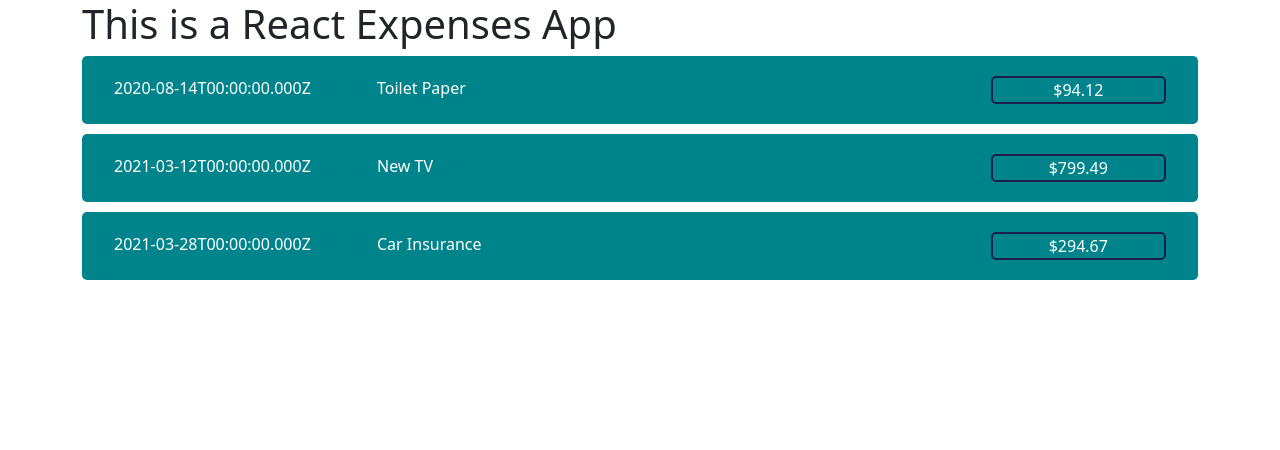
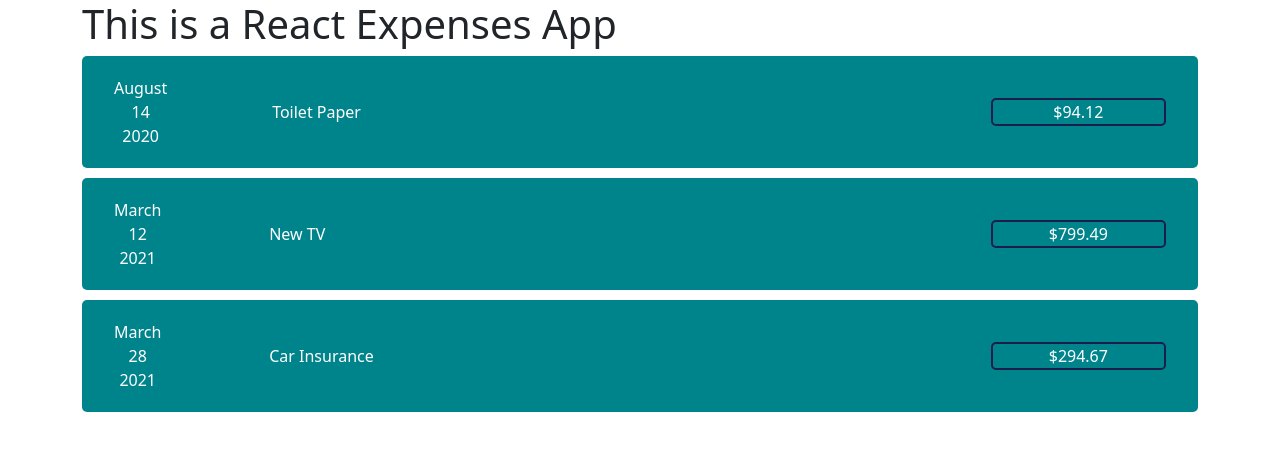
Before and after one commit to kunaljp16/react-expenses-app, a React (Create React App) app: page / in a window 1280 px wide. Shown: the top 450 px of the page. Built offline with nearby package versions, Linux system fonts and the light colour scheme.

Commit message:
added expenses date component

```diff
--- /dev/null
+++ b/src/Components/ExpensesDate.js
@@ -0,0 +1,16 @@
+import './ExpensesDate.scss';
+
+function ExpensesDate(props) {
+  const month = props.date.toLocaleString("en-US", { month: "long" });
+  const day = props.date.toLocaleString("en-us", { day: "2-digit" });
+  const year = props.date.getFullYear();
+  return (
+    <section className="d-flex expenses-date">
+      <span>{month}</span>
+      <span>{day}</span>
+      <span>{year}</span>
+    </section>
+  );
+}
+
+export default ExpensesDate;
--- /dev/null
+++ b/src/Components/ExpensesDate.scss
@@ -0,0 +1,4 @@
+.expenses-date {
+  flex-direction: column;
+  text-align: center;
+}
--- a/src/Components/ExpensesItem.js
+++ b/src/Components/ExpensesItem.js
@@ -1,13 +1,12 @@
 import "./ExpensesItem.scss";
+import ExpensesDate from "./ExpensesDate";
 
 function ExpenseItem(props) {
   return (
     <ul className="row expenses-item">
       <li className="expenses-item__list">
-        <span className="col-md-3 expenses-item__date">{props.date.toISOString()}</span>
-        <span className="col-md-7 expenses-item__description">
-          {props.title}
-        </span>
+        <ExpensesDate date={props.date}></ExpensesDate>
+        <span className="col-md-7 expenses-item__title">{props.title}</span>
         <span className="col-md-2 expenses-item__price">${props.amount}</span>
       </li>
     </ul>
--- a/src/Components/ExpensesItem.scss
+++ b/src/Components/ExpensesItem.scss
@@ -7,9 +7,12 @@
   border-radius: 5px 5px 5px 5px;
   margin: 0 0 10px 0;
 
-  &__list{
+  &__list {
     display: flex;
+    justify-content: space-between;
+    align-items: center;
   }
+
   &__price {
     text-align: center;
     border: 2px solid $navy-blue;
```
